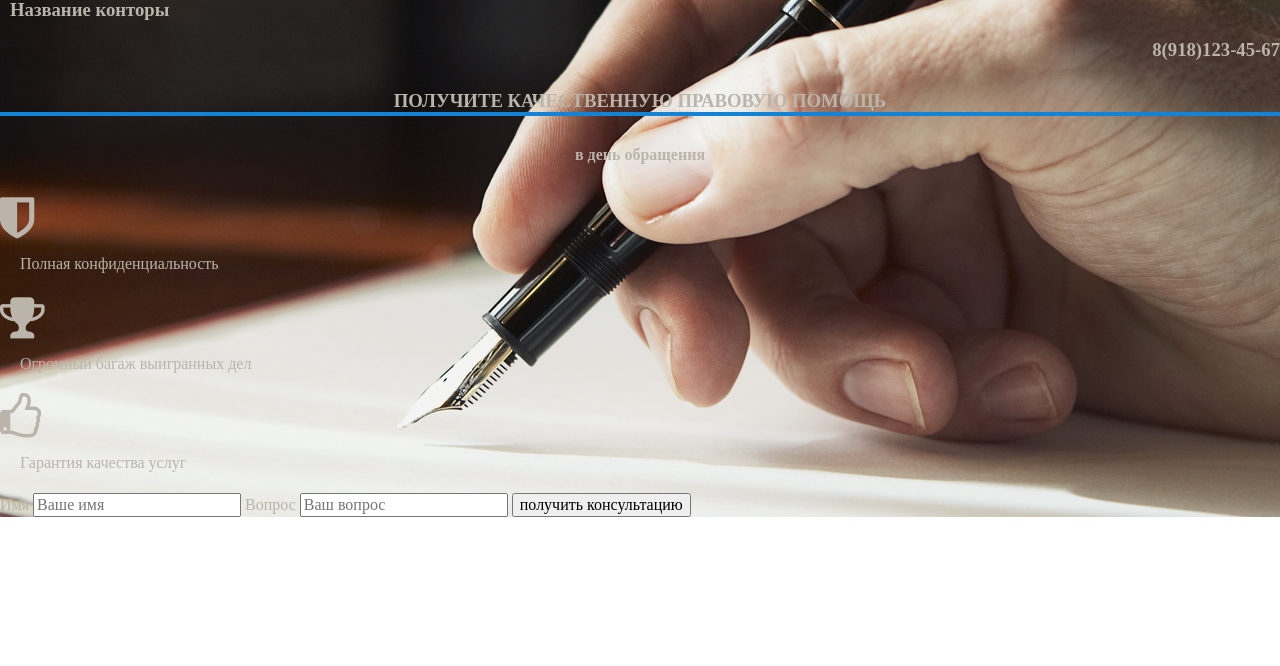
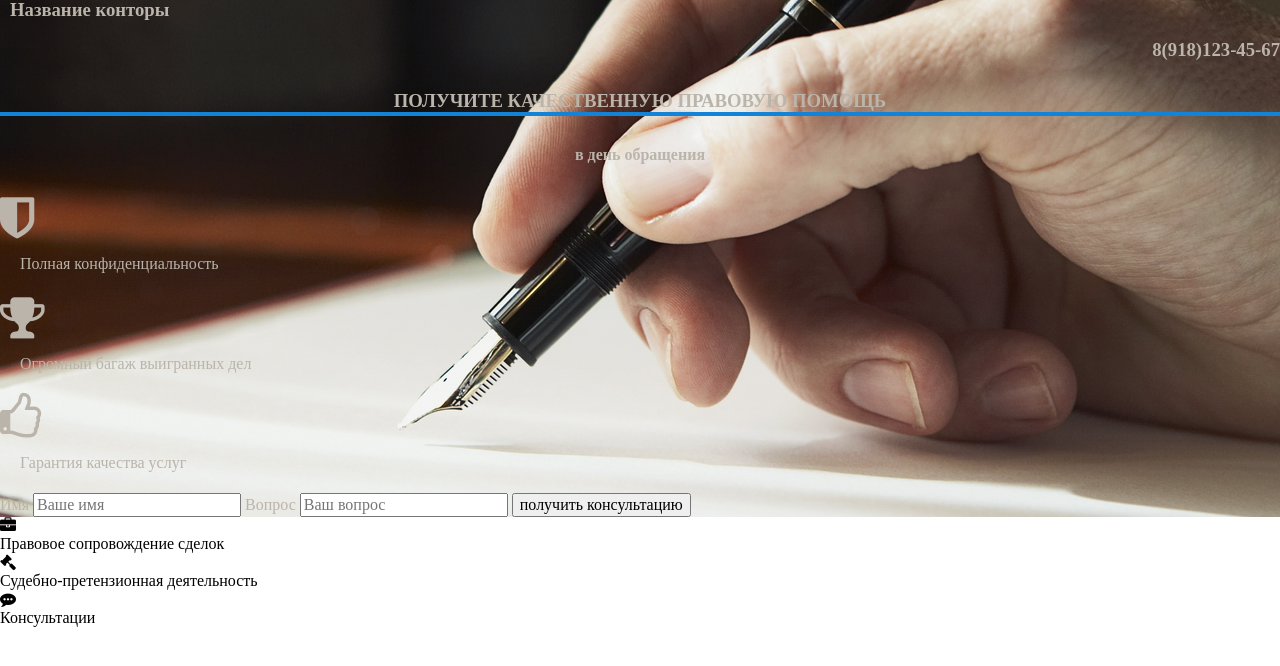
Before and after one commit to YellowAgency/lawers_landing, a Django app: template templates/base.html in a window 1280 px wide. Shown: the part 20-686 px from the top of the page. Run offline with Django 3.2, Linux system fonts and the light colour scheme; the template is opened without the code that fills it, so the values that code supplies are empty; some libraries are stand-ins or nearby versions.

Commit message:
added new elements

```diff
--- a/templates/base.html
+++ b/templates/base.html
@@ -12,7 +12,7 @@
 <header class="header">
     <div class="row">
         <div class="six columns">
-            <h3 class="header__name_padding header__name_left">
+            <h3 class="header__name_padding header__name_left ">
                 Название конторы
             </h3>
         </div>
@@ -76,6 +76,36 @@
     </div>
 </header>
 <main class="main">
+    <div class="main__">
+        <div class="row">
+            <div class="container">
+                <div class="four columns">
+                    <div>
+                        <i class="fa fa-briefcase" aria-hidden="true"></i>
+                    </div>
+                    <div>
+                        Правовое сопровождение сделок
+                    </div>
+                </div>
+                <div class="four columns">
+                    <div>
+                        <i class="fa fa-gavel" aria-hidden="true"></i>
+                    </div>
+                    <div>
+                        Судебно-претензионная деятельность
+                    </div>
+                </div>
+                <div class="four columns">
+                    <div>
+                        <i class="fa fa-commenting" aria-hidden="true"></i>
+                    </div>
+                    <div>
+                        Консультации
+                    </div>
+                </div>
+            </div>
+        </div>
+    </div>
 </main>
 <footer></footer>
 </body>
```
